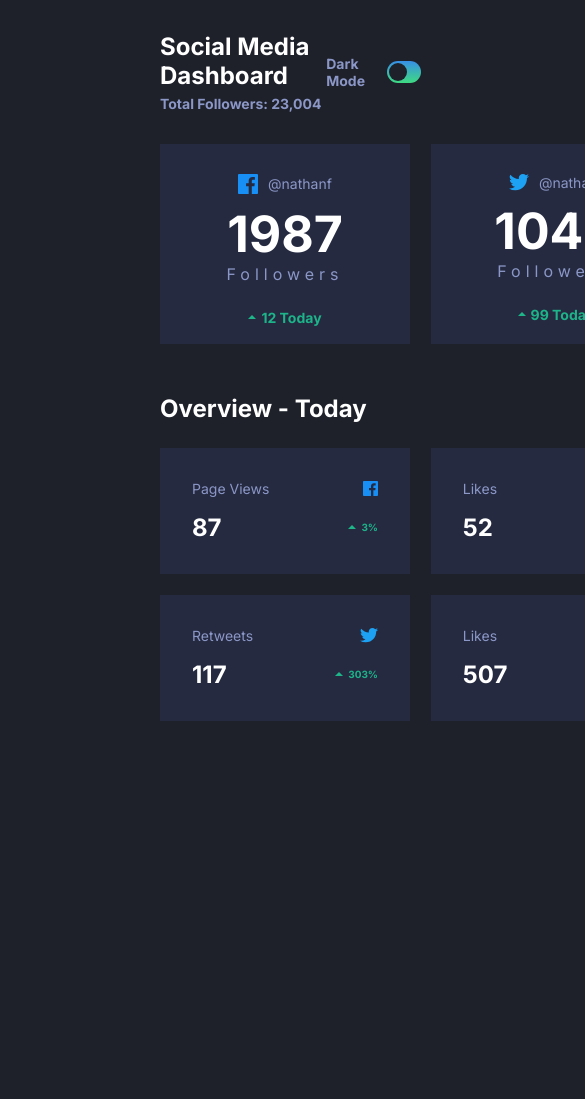
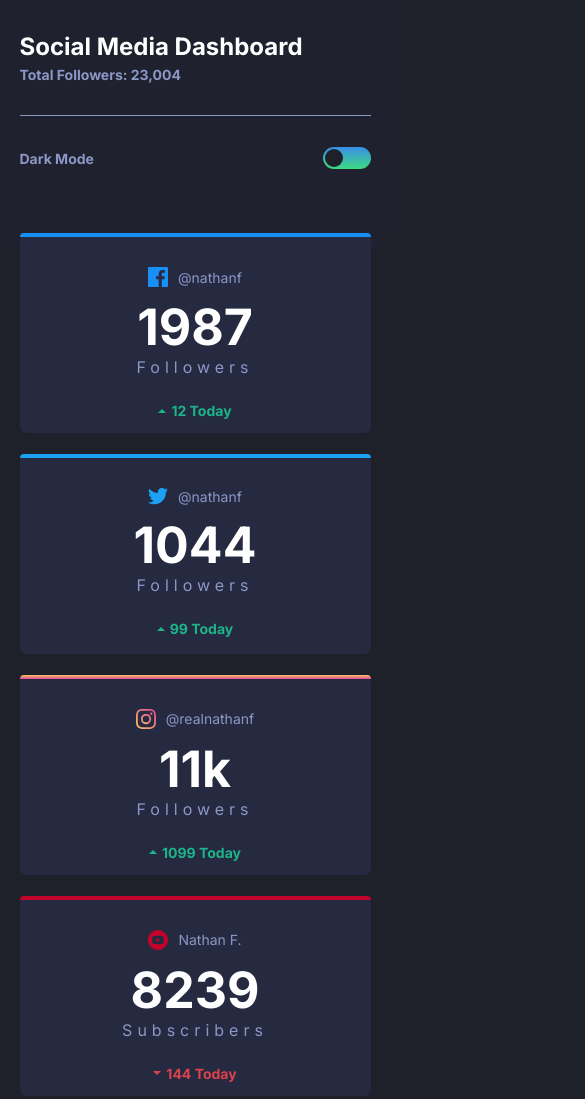
Before and after one commit to TJ-Shubham/social-media-dashboard, a plain HTML site: page index.html in a window 390 px wide. Shown: the top 1099 px of the page, 585 px wide, since content can reach past the window. Before the commit the page ends 844 px from the top, so only its background shows below. Drawn offline with Linux system fonts and the light colour scheme.

Commit message:
adding responsive feature

```diff
--- a/index.html
+++ b/index.html
@@ -12,12 +12,13 @@
   <title>Social media dashboard</title>
 </head>
 <body>
+  <div class="nothing"></div>
   <header>
     <div class="dashboard">
       <h1>Social Media Dashboard</h1>
       <p>Total Followers: 23,004</p>
     </div>
-    <hr>
+    <hr class="dashboard-line">
     <div class="toggle">
       <p>Dark Mode</p>
       <label for="toggle-switch" class="switch">
@@ -31,6 +32,7 @@
 
       <!-- facebook -->
       <div class="social facebook">
+        <hr class="social-color fb">
         <div class="social-id">
           <img src="./images/icon-facebook.svg" alt="Facebook logo">
           <p>@nathanf</p>
@@ -45,6 +47,7 @@
 
       <!-- twitter -->
       <div class="social twitter">
+        <hr class="social-color tweet">
         <div class="social-id">
           <img src="./images/icon-twitter.svg" alt="Twitter logo">
           <p>@nathanf</p>
@@ -59,6 +62,7 @@
 
       <!-- instagram -->
       <div class="social instagram">
+        <hr class="social-color insta">
         <div class="social-id">
           <img src="./images/icon-instagram.svg" alt="Instagram logo">
           <p>@realnathanf</p>
@@ -73,6 +77,7 @@
 
       <!-- you tube -->
       <div class="social youtube">
+        <hr class="social-color yt">
         <div class="social-id">
           <img src="./images/icon-youtube.svg" alt="youtube image">
           <p>Nathan F.</p>
--- a/styles.css
+++ b/styles.css
@@ -39,27 +39,36 @@
 }
 
 body{
+    display: flex;
+    flex-direction: column;
+    justify-content: start;
+    align-items: center;
     background-color: var(--main-bg-color);
+}
 
+.nothing{
+    background-color: var(--main-top-bg-pattern-color);
+    z-index: -1;
+    position: absolute;
+    height: 30%;
+    width: 100%;
+    border-bottom-left-radius: 25px;
+    border-bottom-right-radius: 25px;
+}
 
+header{
+    display: flex;
+    justify-content: space-between;
+    align-items: center;
+    width: 70%;
+    margin: 2rem 5rem;
 }
 
 main{
     display: grid;
     grid-template-rows: auto auto;
     width: 70%;
-    margin: 2rem 10rem 1rem;
-
-}
-
-header{
-    margin: 2rem 7rem 2rem;
-    display: flex;
-    justify-content: space-between;
-    align-items: center;
-    width: 70%;
-    margin: 2rem 10rem 1rem;
-
+    margin: 2rem 5rem;
 }
 
 h1{
@@ -82,6 +91,8 @@ h1{
     align-items: center;
     margin-right: 12px;
 }
+
+
 
 .switch {
     position: relative;
@@ -144,7 +155,7 @@ input:checked + .slider:before {
     border-radius: 34px;
 }
 
-hr{
+.dashboard-line{
     display: none;
 }
 
@@ -160,7 +171,7 @@ h1, h2, .followers, .daily-count{
 
 .profile{
     display: flex;
-    justify-content: start;
+    justify-content: space-between;
     align-items: center;
     gap: 1.3rem;
 }
@@ -172,7 +183,38 @@ h1, h2, .followers, .daily-count{
     flex-direction: column;
     align-items: center;
     background-color: var(--card-bg-color);
+    cursor: pointer;
+    border-radius: 7px;
 }
+
+.social:hover, .daily-overview:hover{
+    filter: brightness(130%);
+}
+
+.social-color{
+    height: .25rem;
+    width: 100%;
+    border: none;
+    border-top-left-radius: 7px;
+    border-top-right-radius: 7px;
+}
+
+.fb{
+    background-color: var(--Facebook);
+}
+
+.tweet{
+    background-color: var(--Twitter);
+}
+
+.insta{
+    background: var(--Instagram);
+}
+
+.yt{
+    background-color: var(--YouTube);
+}
+
 
 .social-id{
     margin: 30px 0 10px;
@@ -231,17 +273,15 @@ h2{
 
 .total-overview{
   display: grid;
-  grid-template-columns: repeat(4, 250px);
-  gap: 1.3rem;
-
-
+  grid-template-columns: repeat(4, 1fr);
+  gap: 1.5rem;
 }
 
 .daily-overview{
-    /* display: grid;
-    grid-template-columns: repeat(2, 1fr); */
     background-color: var(--card-bg-color);
     padding: 1rem;
+    border-radius: 7px;
+    cursor: pointer;
 }
 
 .daily{
@@ -287,3 +327,56 @@ h2{
 .decrease-red{
     color: var(--Bright-Red);
 }
+
+
+
+/* responsive 480px max width */
+
+@media (max-width:480px){
+
+    header{
+        flex-direction: column;
+        width: 90%;
+        gap: 2rem;
+    }
+
+    .dashboard{
+        width: 100%;
+    }
+
+    .dashboard-line{
+        display: block;
+        width: 100%;
+        background-color: var(--card-text-color);
+        border: none;
+        height: .03rem;
+    }
+
+    .toggle{
+        width: 100%;
+        margin: 0;
+        justify-content: space-between;
+    }
+
+    main{
+        width: 90%;
+    }
+
+    .profile{
+        flex-direction: column;
+    }
+
+    .social{
+        width: 100%;
+    }
+
+    .total-overview{
+        grid-template-columns: 1fr;
+        width: 100%;
+
+    }
+
+
+
+
+}
```
